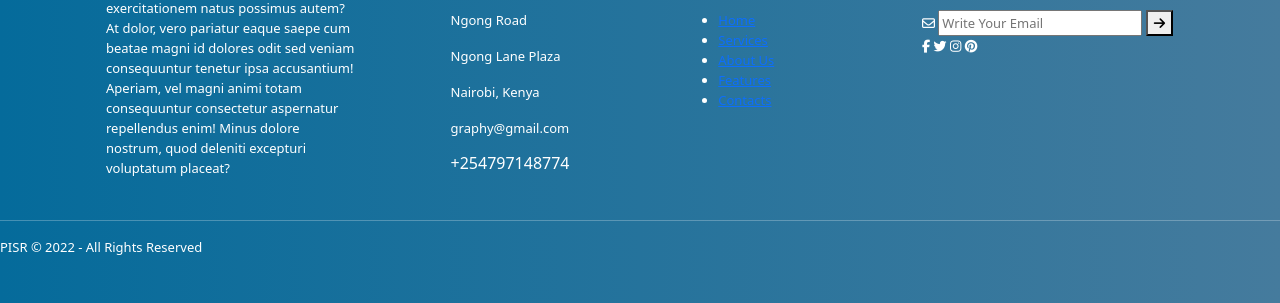
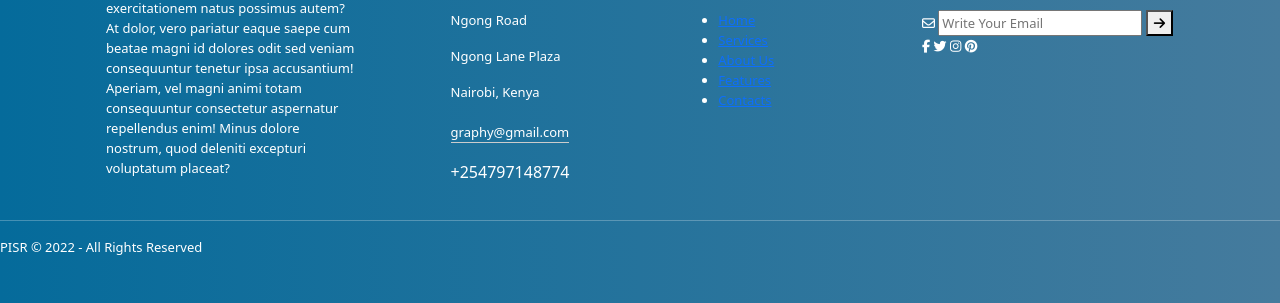
Before and after one commit to sling254/PISR, a Django app: page / in a window 1280 px wide. Shown: the part 920-1223 px from the top of the page. Run offline with Django 3.2, Linux system fonts and the light colour scheme; some libraries are stand-ins or nearby versions.

Commit message:
style the class email-id

```diff
--- a/static/css/index.css
+++ b/static/css/index.css
@@ -210,4 +210,12 @@ dl, ol, ul {
   margin-bottom: 40px;
   position: relative;
 }
+
+.email-id {
+  width: fit-content;
+  border-bottom: 1px solid #ccc;
+  margin: 20px 0;
+}
+
+
 /* End of the Footer Css */
```
